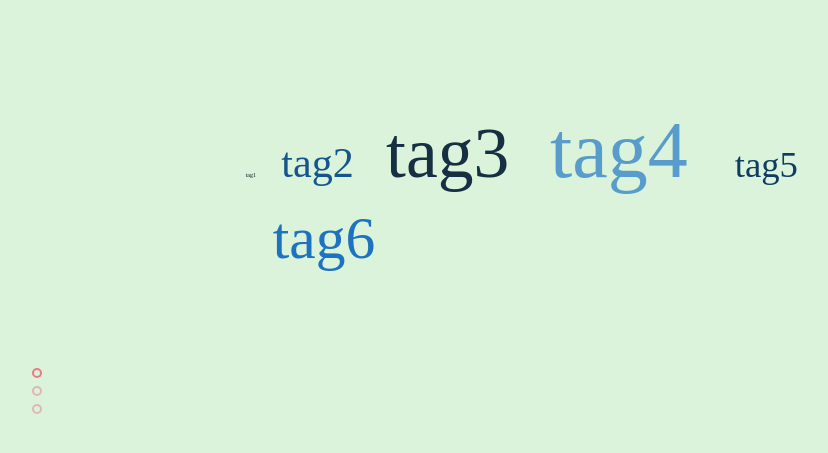
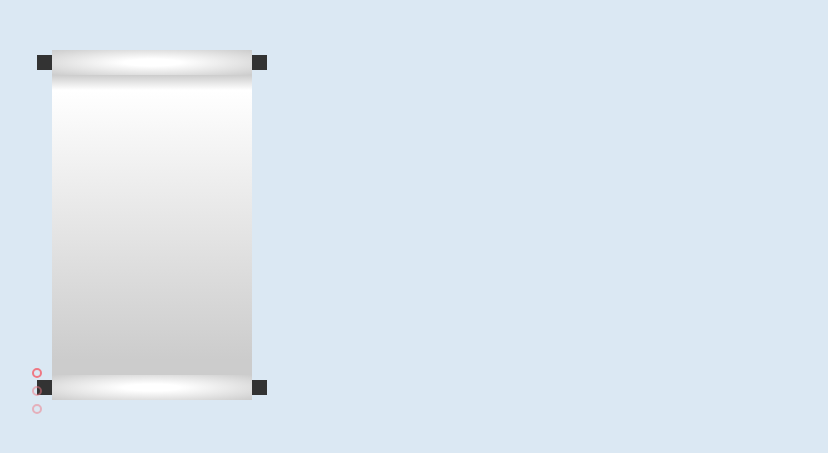
Before and after one commit to hy-inger/hy-inger.github.io, a Jekyll site: the page aboutme.html, which Jekyll copies as it is, in a window 1280 px wide. Shown: the top 453 px of the page, without its empty margins (76-904 px from the left). Built offline with Jekyll 4.4.1, drawn with Linux system fonts in a browser that asks for light colours.

Commit message:
实现滚轴展开效果。

```diff
--- a/aboutme.html
+++ b/aboutme.html
@@ -94,7 +94,7 @@
                     </div>
                 </div>
             </section>
-            <section class="item item3 tech active">
+            <section class="item item3 tech">
                 <ul class="tech-tag">
                     <li class="tag tag1">tag1</li>
                     <li class="tag tag2">tag2</li>
@@ -104,6 +104,17 @@
                     <li class="tag tag6">tag6</li>
                 </ul>
             </section>
+            <section class="item item4 active">
+                <div class="reel">
+                    <div class="shaft top-shaft">
+                    </div>
+                    <div class="content" id="content">
+
+                    </div>
+                    <div class="shaft bottom-shaft">
+                    </div>
+                </div>
+            </section>
         </div>
     </body>
     <script src="/assets/js/basic.js"></script>
--- a/assets/css/index.css
+++ b/assets/css/index.css
@@ -136,29 +136,34 @@ section.item3 {
 }
 
 /* line 56, ../sass/index.scss */
+section.item4 {
+  background: #DBE8F3;
+}
+
+/* line 59, ../sass/index.scss */
 section.active {
   display: block;
 }
 
-/* line 59, ../sass/index.scss */
+/* line 62, ../sass/index.scss */
 section.prev-scale-down {
   -webkit-animation: scaleDown 1s ease;
   opacity: 0;
 }
 
-/* line 64, ../sass/index.scss */
+/* line 67, ../sass/index.scss */
 section.next-slide-up {
   -webkit-animation: slideUp 1s ease;
   opacity: 1;
 }
 
-/* line 68, ../sass/index.scss */
+/* line 71, ../sass/index.scss */
 section.next-scale-up {
   -webkit-animation: scaleUp 1s ease;
   opacity: 0;
 }
 
-/* line 72, ../sass/index.scss */
+/* line 75, ../sass/index.scss */
 section.prev-slide-down {
   -webkit-animation: slideDown 1s ease;
   opacity: 1;
@@ -204,11 +209,11 @@ section.prev-slide-down {
     opacity: 1;
   }
 }
-/* line 117, ../sass/index.scss */
+/* line 120, ../sass/index.scss */
 .timeline {
   padding: 5rem 5rem;
 }
-/* line 119, ../sass/index.scss */
+/* line 122, ../sass/index.scss */
 .timeline::before {
   content: ' ';
   width: 4px;
@@ -219,17 +224,17 @@ section.prev-slide-down {
   left: 6rem;
   top: 0;
 }
-/* line 130, ../sass/index.scss */
+/* line 133, ../sass/index.scss */
 .timeline .timeline-block {
   position: relative;
   width: 100%;
   margin-bottom: 5rem;
 }
-/* line 134, ../sass/index.scss */
+/* line 137, ../sass/index.scss */
 .timeline .timeline-block:first-child {
   margin-top: 30px;
 }
-/* line 139, ../sass/index.scss */
+/* line 142, ../sass/index.scss */
 .timeline .timeline-point {
   position: absolute;
   width: 2rem;
@@ -240,7 +245,7 @@ section.prev-slide-down {
   left: 0.2rem;
   top: 0.6rem;
 }
-/* line 149, ../sass/index.scss */
+/* line 152, ../sass/index.scss */
 .timeline .timeline-main {
   background: #fff;
   padding: 2rem;
@@ -248,7 +253,7 @@ section.prev-slide-down {
   border-radius: 0.5rem;
   margin-left: 4rem;
 }
-/* line 155, ../sass/index.scss */
+/* line 158, ../sass/index.scss */
 .timeline .timeline-main:before {
   content: ' ';
   width: 0.1rem;
@@ -261,19 +266,19 @@ section.prev-slide-down {
   top: 0.8rem;
   left: -1.2rem;
 }
-/* line 169, ../sass/index.scss */
+/* line 172, ../sass/index.scss */
 .timeline .h3 {
   font-size: 2rem;
   font-weight: bold;
   color: #333;
   margin-bottom: 1rem;
 }
-/* line 175, ../sass/index.scss */
+/* line 178, ../sass/index.scss */
 .timeline .h5 {
   font-size: 1.4rem;
   color: #ccc;
 }
-/* line 179, ../sass/index.scss */
+/* line 182, ../sass/index.scss */
 .timeline .timeline-content {
   font-size: 1.6rem;
   line-height: 2rem;
@@ -281,24 +286,24 @@ section.prev-slide-down {
   margin-top: 10px;
 }
 @media only screen and (min-width: 1170px) {
-  /* line 186, ../sass/index.scss */
+  /* line 189, ../sass/index.scss */
   .timeline::before {
     left: 50%;
   }
-  /* line 189, ../sass/index.scss */
+  /* line 192, ../sass/index.scss */
   .timeline .timeline-block {
     margin-bottom: 3rem;
   }
-  /* line 191, ../sass/index.scss */
+  /* line 194, ../sass/index.scss */
   .timeline .timeline-block:nth-child(even) {
     overflow: hidden;
     *zoom: 1;
   }
-  /* line 194, ../sass/index.scss */
+  /* line 197, ../sass/index.scss */
   .timeline .timeline-block:nth-child(even) .timeline-main {
     float: right;
   }
-  /* line 197, ../sass/index.scss */
+  /* line 200, ../sass/index.scss */
   .timeline .timeline-block:nth-child(even) .timeline-main:before {
     left: -1.2rem;
     z-index: 2;
@@ -306,264 +311,304 @@ section.prev-slide-down {
     height: 0.1rem;
     border-color: transparent #fff transparent transparent;
   }
-  /* line 206, ../sass/index.scss */
+  /* line 209, ../sass/index.scss */
   .timeline .timeline-point {
     left: 50%;
     margin-left: -0.9rem;
   }
-  /* line 211, ../sass/index.scss */
+  /* line 214, ../sass/index.scss */
   .timeline .timeline-main {
     width: 46%;
     margin-left: 0;
   }
-  /* line 214, ../sass/index.scss */
+  /* line 217, ../sass/index.scss */
   .timeline .timeline-main:before {
     border-color: transparent transparent transparent #fff;
     left: 100%;
   }
 }
 
-/* line 223, ../sass/index.scss */
+/* line 226, ../sass/index.scss */
 .tech .tech-tag {
   width: 50%;
   margin: 100px auto;
 }
-/* line 227, ../sass/index.scss */
+/* line 230, ../sass/index.scss */
 .tech .tag {
   display: inline-block;
 }
 
-/* line 237, ../sass/index.scss */
+/* line 240, ../sass/index.scss */
 .tech .tag1 {
-  opacity: 0.05478;
-  padding: 0.05478rem 0.16434rem;
-  font-size: 0.6068rem;
-  color: #02070b;
-  animation: 7.01705s fade 0.3s ease infinite;
+  opacity: 0.68931;
+  padding: 0.68931rem 2.06793rem;
+  font-size: 1.01735rem;
+  color: #15538a;
+  animation: 6.34508s fade 0.3s ease infinite;
 }
 
 @keyframes fade {
   0% {
-    opacity: 0.05478;
+    opacity: 0.68931;
   }
   30% {
-    opacity: 0.35478;
+    opacity: 0.98931;
   }
   50% {
-    opacity: 0.65478;
+    opacity: 1.28931;
   }
   70% {
-    opacity: 0.35478;
+    opacity: 0.98931;
   }
   100% {
-    opacity: 0.05478;
+    opacity: 0.68931;
   }
 }
-/* line 237, ../sass/index.scss */
+/* line 240, ../sass/index.scss */
 .tech .tag2 {
-  opacity: 0.70451;
-  padding: 0.70451rem 2.11353rem;
-  font-size: 4.21306rem;
-  color: #15558d;
-  animation: 7.70043s fade 0.3s ease infinite;
+  opacity: 0.15132;
+  padding: 0.15132rem 0.45397rem;
+  font-size: 2.29049rem;
+  color: #05121e;
+  animation: 9.12638s fade 0.3s ease infinite;
 }
 
 @keyframes fade {
   0% {
-    opacity: 0.70451;
+    opacity: 0.15132;
   }
   30% {
-    opacity: 1.00451;
+    opacity: 0.45132;
   }
   50% {
-    opacity: 1.30451;
+    opacity: 0.75132;
   }
   70% {
-    opacity: 1.00451;
+    opacity: 0.45132;
   }
   100% {
-    opacity: 0.70451;
+    opacity: 0.15132;
   }
 }
-/* line 237, ../sass/index.scss */
+/* line 240, ../sass/index.scss */
 .tech .tag3 {
-  opacity: 0.28739;
-  padding: 0.28739rem 0.86218rem;
-  font-size: 7.15835rem;
-  color: #092239;
-  animation: 7.11524s fade 0.3s ease infinite;
+  opacity: 0.51609;
+  padding: 0.51609rem 1.54826rem;
+  font-size: 1.32785rem;
+  color: #0f3e67;
+  animation: 9.16818s fade 0.3s ease infinite;
 }
 
 @keyframes fade {
   0% {
-    opacity: 0.28739;
+    opacity: 0.51609;
   }
   30% {
-    opacity: 0.58739;
+    opacity: 0.81609;
   }
   50% {
-    opacity: 0.88739;
+    opacity: 1.11609;
   }
   70% {
-    opacity: 0.58739;
+    opacity: 0.81609;
   }
   100% {
-    opacity: 0.28739;
+    opacity: 0.51609;
   }
 }
-/* line 237, ../sass/index.scss */
+/* line 240, ../sass/index.scss */
 .tech .tag4 {
-  opacity: 0.98544;
-  padding: 0.98544rem 2.95632rem;
-  font-size: 8.00242rem;
-  color: #1e76c5;
-  animation: 5.2983s fade 0.3s ease infinite;
+  opacity: 0.51407;
+  padding: 0.51407rem 1.5422rem;
+  font-size: 5.32859rem;
+  color: #0f3e67;
+  animation: 8.44161s fade 0.3s ease infinite;
 }
 
 @keyframes fade {
   0% {
-    opacity: 0.98544;
+    opacity: 0.51407;
   }
   30% {
-    opacity: 1.28544;
+    opacity: 0.81407;
   }
   50% {
-    opacity: 1.58544;
+    opacity: 1.11407;
   }
   70% {
-    opacity: 1.28544;
+    opacity: 0.81407;
   }
   100% {
-    opacity: 0.98544;
+    opacity: 0.51407;
   }
 }
-/* line 237, ../sass/index.scss */
+/* line 240, ../sass/index.scss */
 .tech .tag5 {
-  opacity: 0.49749;
-  padding: 0.49749rem 1.49248rem;
-  font-size: 3.66985rem;
-  color: #0f3c63;
-  animation: 8.97101s fade 0.3s ease infinite;
+  opacity: 0.28683;
+  padding: 0.28683rem 0.8605rem;
+  font-size: 9.38078rem;
+  color: #092239;
+  animation: 9.53969s fade 0.3s ease infinite;
 }
 
 @keyframes fade {
   0% {
-    opacity: 0.49749;
+    opacity: 0.28683;
   }
   30% {
-    opacity: 0.79749;
+    opacity: 0.58683;
   }
   50% {
-    opacity: 1.09749;
+    opacity: 0.88683;
   }
   70% {
-    opacity: 0.79749;
+    opacity: 0.58683;
   }
   100% {
-    opacity: 0.49749;
+    opacity: 0.28683;
   }
 }
-/* line 237, ../sass/index.scss */
+/* line 240, ../sass/index.scss */
 .tech .tag6 {
-  opacity: 0.957;
-  padding: 0.957rem 2.87101rem;
-  font-size: 5.95747rem;
-  color: #1d73bf;
-  animation: 7.82887s fade 0.3s ease infinite;
+  opacity: 0.06896;
+  padding: 0.06896rem 0.20687rem;
+  font-size: 11.11995rem;
+  color: #02080e;
+  animation: 6.57439s fade 0.3s ease infinite;
 }
 
 @keyframes fade {
   0% {
-    opacity: 0.957;
+    opacity: 0.06896;
   }
   30% {
-    opacity: 1.257;
+    opacity: 0.36896;
   }
   50% {
-    opacity: 1.557;
+    opacity: 0.66896;
   }
   70% {
-    opacity: 1.257;
+    opacity: 0.36896;
   }
   100% {
-    opacity: 0.957;
+    opacity: 0.06896;
   }
 }
-/* line 237, ../sass/index.scss */
+/* line 240, ../sass/index.scss */
 .tech .tag7 {
-  opacity: 0.35093;
-  padding: 0.35093rem 1.0528rem;
-  font-size: 0.45486rem;
-  color: #0b2a46;
-  animation: 6.76109s fade 0.3s ease infinite;
+  opacity: 0.28509;
+  padding: 0.28509rem 0.85527rem;
+  font-size: 3.13154rem;
+  color: #092239;
+  animation: 5.39424s fade 0.3s ease infinite;
 }
 
 @keyframes fade {
   0% {
-    opacity: 0.35093;
+    opacity: 0.28509;
   }
   30% {
-    opacity: 0.65093;
+    opacity: 0.58509;
   }
   50% {
-    opacity: 0.95093;
+    opacity: 0.88509;
   }
   70% {
-    opacity: 0.65093;
+    opacity: 0.58509;
   }
   100% {
-    opacity: 0.35093;
+    opacity: 0.28509;
   }
 }
-/* line 237, ../sass/index.scss */
+/* line 240, ../sass/index.scss */
 .tech .tag8 {
-  opacity: 0.65523;
-  padding: 0.65523rem 1.96569rem;
-  font-size: 10.26813rem;
-  color: #144f83;
-  animation: 6.46267s fade 0.3s ease infinite;
+  opacity: 0.71561;
+  padding: 0.71561rem 2.14684rem;
+  font-size: 1.28905rem;
+  color: #15568f;
+  animation: 9.74911s fade 0.3s ease infinite;
 }
 
 @keyframes fade {
   0% {
-    opacity: 0.65523;
+    opacity: 0.71561;
   }
   30% {
-    opacity: 0.95523;
+    opacity: 1.01561;
   }
   50% {
-    opacity: 1.25523;
+    opacity: 1.31561;
   }
   70% {
-    opacity: 0.95523;
+    opacity: 1.01561;
   }
   100% {
-    opacity: 0.65523;
+    opacity: 0.71561;
   }
 }
-/* line 237, ../sass/index.scss */
+/* line 240, ../sass/index.scss */
 .tech .tag9 {
-  opacity: 0.58355;
-  padding: 0.58355rem 1.75065rem;
-  font-size: 7.55712rem;
-  color: #124675;
-  animation: 6.28523s fade 0.3s ease infinite;
+  opacity: 0.20945;
+  padding: 0.20945rem 0.62834rem;
+  font-size: 2.83316rem;
+  color: #06192a;
+  animation: 6.67261s fade 0.3s ease infinite;
 }
 
 @keyframes fade {
   0% {
-    opacity: 0.58355;
+    opacity: 0.20945;
   }
   30% {
-    opacity: 0.88355;
+    opacity: 0.50945;
   }
   50% {
-    opacity: 1.18355;
+    opacity: 0.80945;
   }
   70% {
-    opacity: 0.88355;
+    opacity: 0.50945;
   }
   100% {
-    opacity: 0.58355;
+    opacity: 0.20945;
   }
 }
+/* line 265, ../sass/index.scss */
+.reel {
+  width: 80%;
+  margin: 0 auto;
+  padding-top: 5rem;
+}
+/* line 269, ../sass/index.scss */
+.reel .shaft {
+  width: 20rem;
+  height: 2.5rem;
+  /* border:0.2rem solid #333; */
+  background: -webkit-radial-gradient(#fff 20%, #ccc);
+  position: relative;
+}
+/* line 275, ../sass/index.scss */
+.reel .shaft:before, .reel .shaft:after {
+  content: ' ';
+  position: absolute;
+  width: 1.5rem;
+  height: 1.5rem;
+  background: #333;
+  top: 50%;
+  margin-top: -0.75rem;
+}
+/* line 284, ../sass/index.scss */
+.reel .shaft:before {
+  left: -1.5rem;
+}
+/* line 287, ../sass/index.scss */
+.reel .shaft:after {
+  right: -1.5rem;
+}
+/* line 295, ../sass/index.scss */
+.reel .content {
+  width: 20rem;
+  height: 30rem;
+  display: none;
+  overflow: hidden;
+  background: -webkit-linear-gradient(top, #ccc, #fff 5%, #ccc 95%);
+}
--- a/assets/js/about.js
+++ b/assets/js/about.js
@@ -90,4 +90,8 @@ window.onload = function(){
             now = next;
         }
     },true);
+
+    /* 滚轴效果 */
+    var content = document.getElementById('content');
+    module.slideDown(content,'1200');
 }
```
Also changed, not shown: assets/sass/index.scss (+41 -0 lines).
